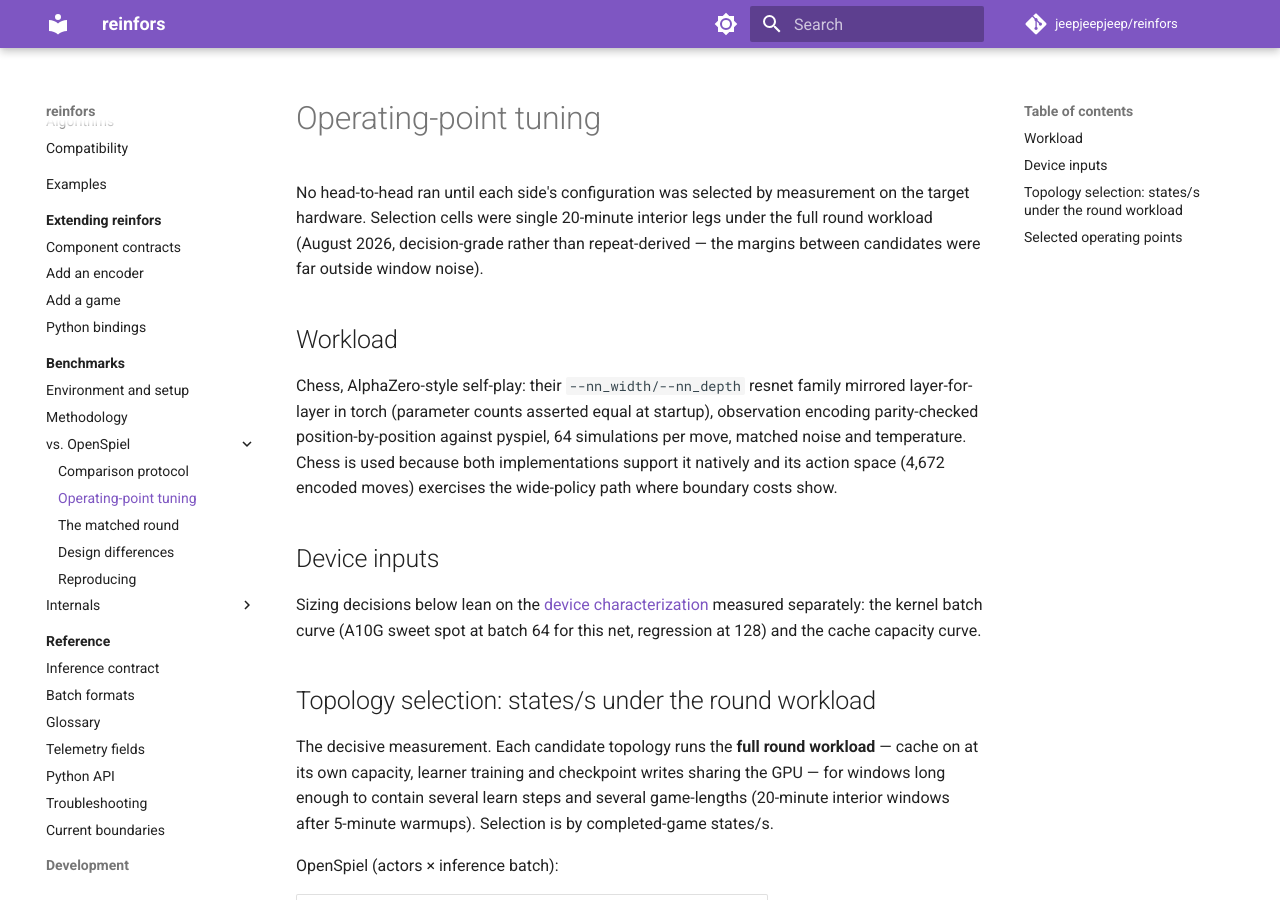
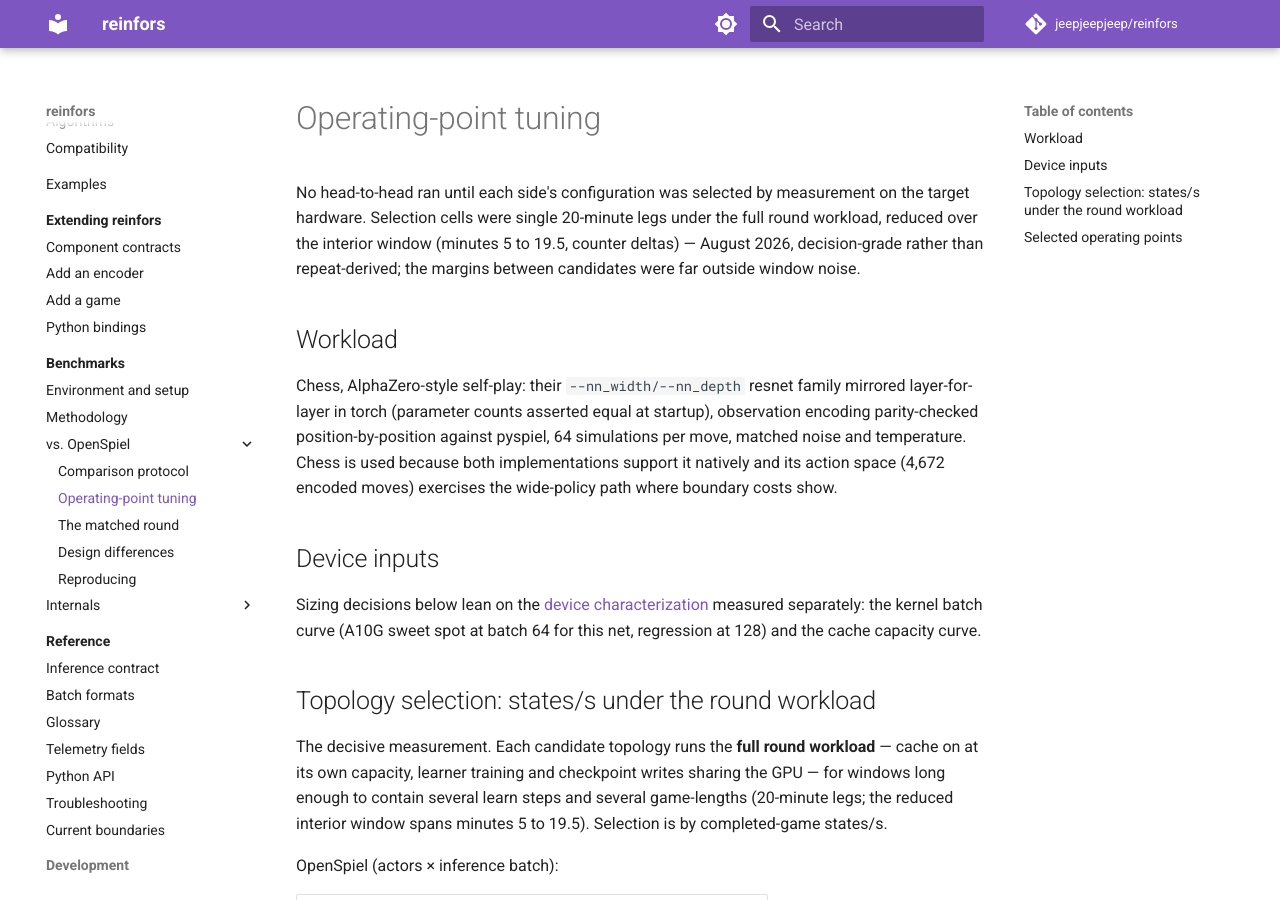
Before and after one commit to jeepjeepjeep/reinfors, an MkDocs documentation site: the page built from docs/benchmarks/openspiel/tuning.md, in a window 1280 px wide and 900 px high. Built offline with MkDocs 1.6.1 and Material for MkDocs 9.7.7, drawn with Linux system fonts in a browser that asks for light colours; comment, search, counter and statistics services are not loaded.

Commit message:
benchmarks: state leg length and interior window separately

```diff
--- a/docs/benchmarks/openspiel/tuning.md
+++ b/docs/benchmarks/openspiel/tuning.md
@@ -1,9 +1,10 @@
 # Operating-point tuning
 
 No head-to-head ran until each side's configuration was selected by measurement on the
-target hardware. Selection cells were single 20-minute interior legs under the full round
-workload (August 2026, decision-grade rather than repeat-derived — the margins between
-candidates were far outside window noise).
+target hardware. Selection cells were single 20-minute legs under the full round workload,
+reduced over the interior window (minutes 5 to 19.5, counter deltas) — August 2026,
+decision-grade rather than repeat-derived; the margins between candidates were far outside
+window noise.
 
 ## Workload
 
@@ -24,7 +25,8 @@ regression at 128) and the cache capacity curve.
 The decisive measurement. Each candidate topology runs the **full round workload** — cache
 on at its own capacity, learner training and checkpoint writes sharing the GPU — for
 windows long enough to contain several learn steps and several game-lengths (20-minute
-interior windows after 5-minute warmups). Selection is by completed-game states/s.
+legs; the reduced interior window spans minutes 5 to 19.5). Selection is by
+completed-game states/s.
 
 OpenSpiel (actors × inference batch):
 
```
Also changed, not shown: docs/benchmarks/internal/throughput-levers.md (+3 -3 lines).
